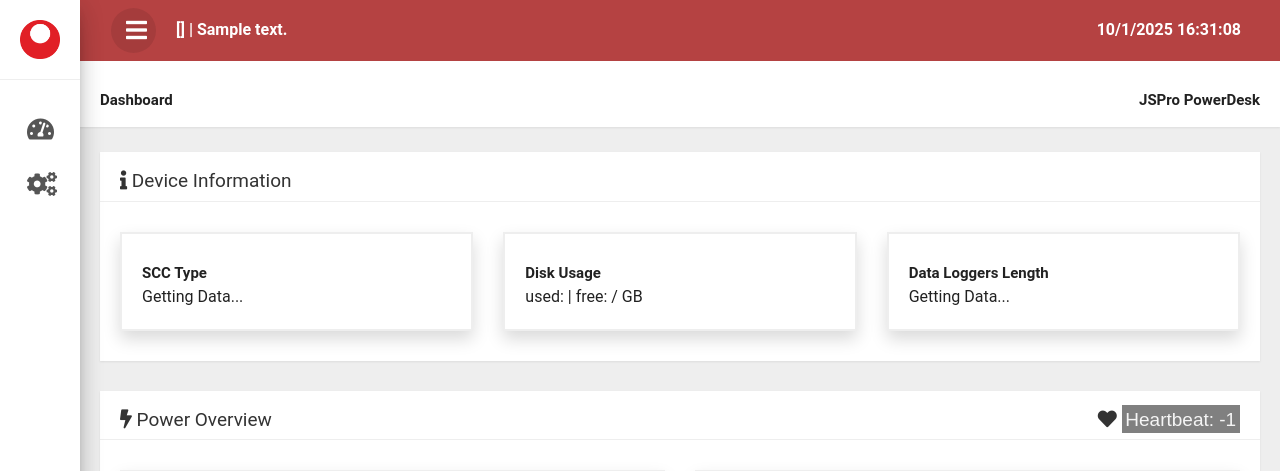
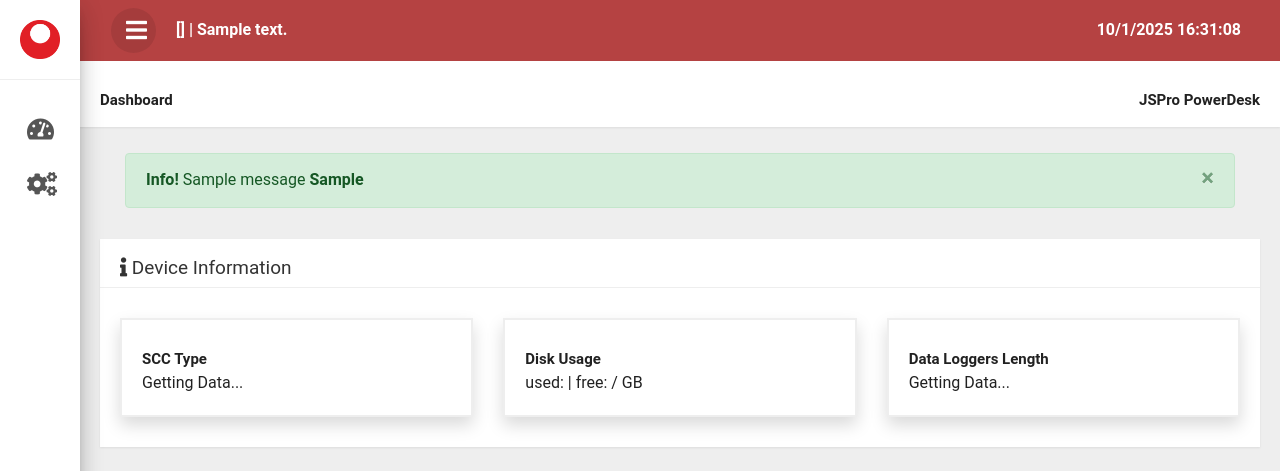
Before and after one commit to alif-arrizqy/jspro-powerdesk, a Flask app: template templates/index.html in a window 1280 px wide. Shown: the top 471 px of the page. Run offline with Flask 3, Linux system fonts and the light colour scheme; the template is opened without the code that fills it: most values are stand-ins (such as "Sample title", 1, 10 or a date in 2020); one stand-in notice (Sample message) is shown; data that the repository does not hold is empty; some libraries are stand-ins or nearby versions; some web fonts are replaced.

Commit message:
refactor: add flash message display in index.html for user notifications

```diff
--- a/templates/index.html
+++ b/templates/index.html
@@ -2,6 +2,21 @@
 {% block breadcrumbs %} Dashboard {% endblock breadcrumbs %}
 
 {% block content %}
+<!-- Flash messages -->
+{% with messages = get_flashed_messages(with_categories=true) %}
+    {% if messages %}
+        <div class="container mt-3">
+            {% for category, message in messages %}
+                <div class="alert alert-{{ category }} alert-dismissible fade show" role="alert">
+                    <strong>Info!</strong> {{ message }} <strong>{{ username.capitalize() }}</strong>
+                    <button type="button" class="close" data-dismiss="alert" aria-label="Close">
+                        <span aria-hidden="true">&times;</span>
+                    </button>
+                </div>
+            {% endfor %}
+        </div>
+    {% endif %}
+{% endwith %}
 <!-- Device Information -->
 <div class="row">
     <div class="col-lg-12">
```
